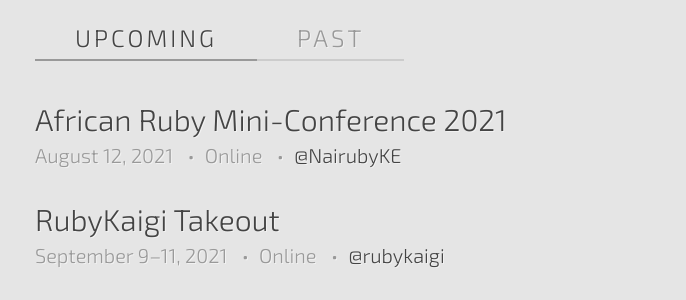
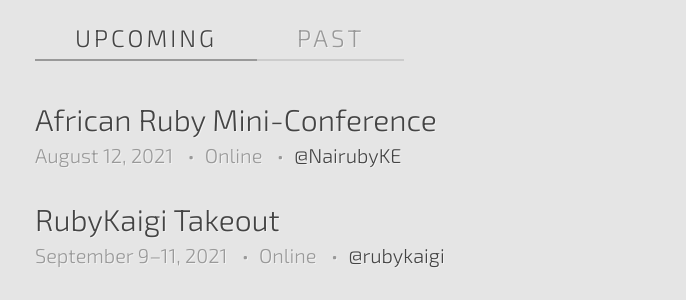
Before and after one commit to ruby-conferences/ruby-conferences.github.io, a Jekyll site: the page built from index.html, in a window 1280 px wide. Shown: the part 461-761 px from the top of the page, without its empty margins (205-891 px from the left). Built offline with Jekyll 4.4.1, drawn with Linux system fonts in a browser that asks for light colours.

Commit message:
Remove year from 'African Ruby Mini-Conference 2021'
Co-authored-by: Jon Allured <jon.allured@gmail.com>

```diff
--- a/_data/conferences.yml
+++ b/_data/conferences.yml
@@ -2037,7 +2037,7 @@
   url: https://online.rubyconf.com.br/
   twitter: rubyconfbr
 
-- name: African Ruby Mini-Conference 2021
+- name: African Ruby Mini-Conference
   location: Online
   start_date: 2021-08-12
   end_date: 2021-08-12
```
